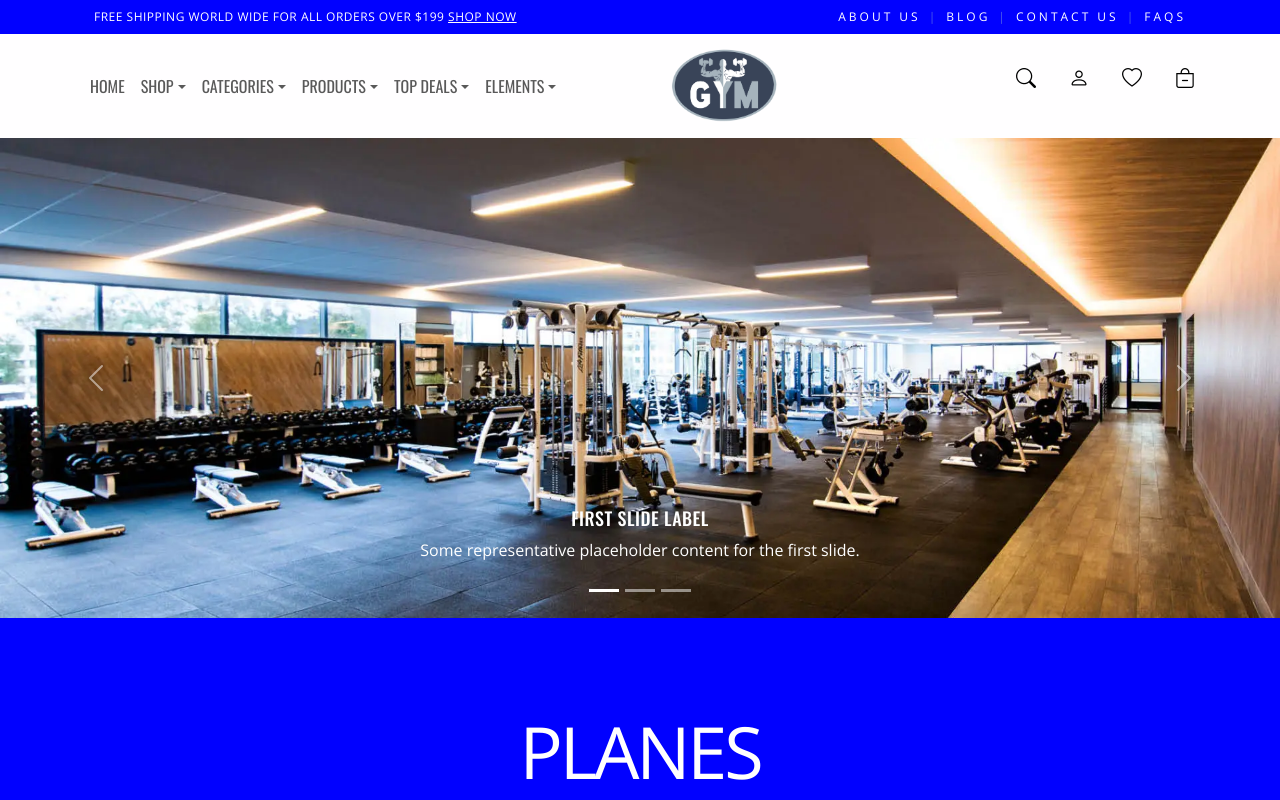
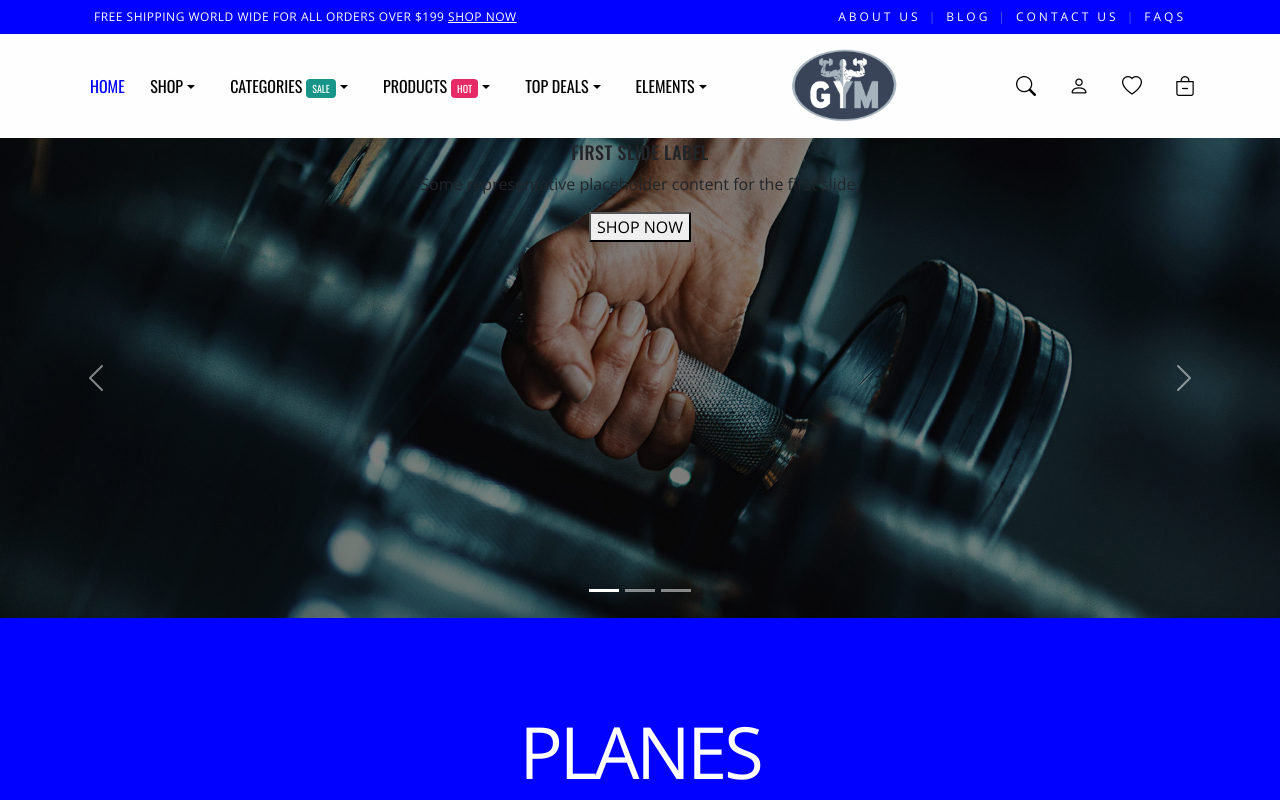
Before and after one commit to dg2007xd/web-gym, a React (Vite) app: page / in a window 1280 px wide. Shown: the top 800 px of the page. Built offline with nearby package versions, Linux system fonts and the light colour scheme; no server answers.

Commit message:
tercer commit

```diff
--- a/src/common/MainNav.css
+++ b/src/common/MainNav.css
@@ -6,11 +6,12 @@
     background-color: var(--color1);
 }
 .nav-padded{
-    padding-left: calc(35px / 2);
-    padding-right: calc(35px / 2);
+    padding-left: calc(35px / 2) !important;
+    padding-right: calc(35px / 2) !important;
     padding-top: 32px;
     padding-bottom: 32px;
     font-family: "Oswald", "Open sans", sans-serif;
+    color: var(--color-negro);
 }
 .nav-home{
     padding-left: 0;
@@ -18,6 +19,12 @@
     padding-top: 32px;
     padding-bottom: 32px;
     font-family: "Oswald", "Open sans", sans-serif;
+}
+.nav-link:hover{
+    color: var(--color2);
+}
+.navbar-nav .nav-link.active, .navbar-nav .nav-link.show {
+    color: var(--color2);
 }
 .icono {
     color: black;
@@ -34,3 +41,19 @@
     display: flex;
     justify-content: space-around;
 }
+.btn-success{
+    background-color: #189489;
+    border: none;
+}
+.btn-success:hover{
+    background-color: #189489;
+    border: none;
+}
+.btn-danger{
+    background-color: #E62A65;
+    border: none;
+}
+.btn-danger:hover{
+    background-color: #E62A65;
+    border: none;
+}
--- a/src/common/MainNav.tsx
+++ b/src/common/MainNav.tsx
@@ -4,7 +4,7 @@ import { useState } from "react"
 import logo from '../assets/images/gym-logo.png'
 function MainNav() {
 
-  const [categoriaSeleccionada, setCategoriaSeleccionada] = useState("");
+  const [categoriaSeleccionada, setCategoriaSeleccionada] = useState("home");
 
 
   return (
@@ -37,7 +37,9 @@ function MainNav() {
 
               </li>
               <li className="nav-item dropdown">
-                <Link className={`nav-link dropdown-toggle nav-padded ${categoriaSeleccionada === "categories" ? "active" : ""}`} to="/categories" onClick={() => setCategoriaSeleccionada("categories")}>CATEGORIES</Link>
+                <Link className={`nav-link dropdown-toggle nav-padded ${categoriaSeleccionada === "categories" ? "active" : ""}`} to="/categories" onClick={() => setCategoriaSeleccionada("categories")}>CATEGORIES
+                <button type="button" className="btn btn-success ms-1">SALE</button></Link>
+
 
                 <ul className="dropdown-content nav-item dropdown-menu">
                   <li><a className="dropdown-item" href="#">Action</a></li>
@@ -47,7 +49,9 @@ function MainNav() {
 
               </li>
               <li className="nav-item dropdown">
-                <Link className={`nav-link dropdown-toggle nav-padded ${categoriaSeleccionada === "products" ? "active" : ""}`} to="/products" onClick={() => setCategoriaSeleccionada("products")}>PRODUCTS</Link>
+                <Link className={`nav-link dropdown-toggle nav-padded ${categoriaSeleccionada === "products" ? "active" : ""}`} to="/products" onClick={() => setCategoriaSeleccionada("products")}>PRODUCTS
+                <button type="button" className="btn btn-danger ms-1">HOT</button>
+                </Link>
 
                 <ul className="dropdown-content nav-item dropdown-menu">
                   <li><a className="dropdown-item" href="#">Action</a></li>
@@ -86,12 +90,12 @@ function MainNav() {
 
 
         <div className="col">
-          <ul className="header-nav">
+          <div className="header-nav">
             <li className="icono"><i className="bi bi-search"></i></li>
             <li className="icono"><i className="bi bi-person"></i></li>
             <li className="icono"><i className="bi bi-heart"></i></li>
             <li className="icono"><i className="bi bi-bag-dash"></i></li>
-          </ul>
+          </div>
         </div>
 
       </div>
--- /dev/null
+++ b/src/home/MainBanner.css
@@ -0,0 +1,13 @@
+.carousel-caption {
+    position: absolute;
+    right: 15%;
+    bottom: 22.25rem;
+    left: 15%;
+    padding-top: 1.25rem;
+    padding-bottom: 1.25rem;
+    color: var(--bs-carousel-caption-color);
+    text-align: center;
+}
+.banner-img{
+    filter: brightness(50%);
+}
--- a/src/home/MainBanner.tsx
+++ b/src/home/MainBanner.tsx
@@ -1,6 +1,7 @@
-import slide1 from './../assets/images/foto1.jpg';
-import slide2 from './../assets/images/foto2.jpg';
-import slide3 from './../assets/images/foto3.jpg';
+
+import slide1 from './../assets/images/foto2.jpg';
+import slide2 from './../assets/images/foto3.jpg';
+import './MainBanner.css';
 
 
 function MainBanner() {
@@ -13,26 +14,22 @@ function MainBanner() {
   </div>
   <div className="carousel-inner">
     <div className="carousel-item active">
-      <img src={slide1} className="d-block w-100" alt="..."/>
+      <img src={slide1} className="d-block w-100 banner-img" alt="..."/>
       <div className="carousel-caption d-none d-md-block">
         <h5>First slide label</h5>
         <p>Some representative placeholder content for the first slide.</p>
+        <button>SHOP NOW</button>
       </div>
     </div>
     <div className="carousel-item">
-      <img src={slide2} className="d-block w-100" alt="..."/>
+      <img src={slide2} className="d-block w-100 banner-img" alt="..."/>
       <div className="carousel-caption d-none d-md-block">
         <h5>Second slide label</h5>
         <p>Some representative placeholder content for the second slide.</p>
+        <button>SHOP NOW</button>
       </div>
     </div>
-    <div className="carousel-item">
-      <img src={slide3} className="d-block w-100" alt="..."/>
-      <div className="carousel-caption d-none d-md-block">
-        <h5>Third slide label</h5>
-        <p>Some representative placeholder content for the third slide.</p>
-      </div>
-    </div>
+
   </div>
   <button className="carousel-control-prev" type="button" data-bs-target="#carouselExampleCaptions" data-bs-slide="prev">
     <span className="carousel-control-prev-icon" aria-hidden="true"></span>
--- a/src/index.css
+++ b/src/index.css
@@ -106,6 +106,15 @@ h5 {
   justify-content: end;
 }
 
+.btn{
+  font-size: 10px;
+    margin-left: 0.5em;
+    line-height: normal;
+    padding: 0.2em 0.6em;
+    border-radius: 4px;
+    color: var(--color-blanco);
+}
+
 @media (min-width: 1750px) {
 
   .container,
```
